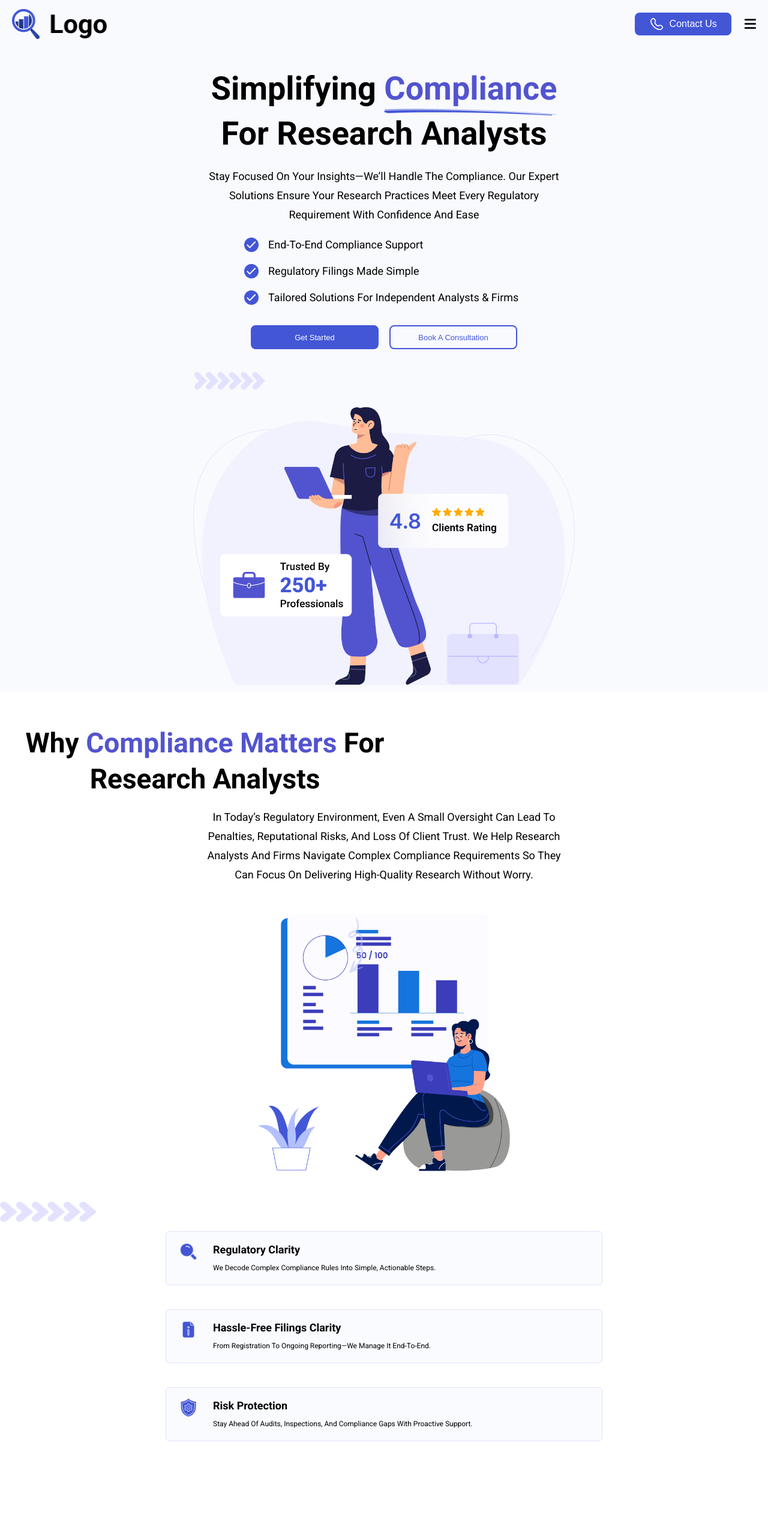
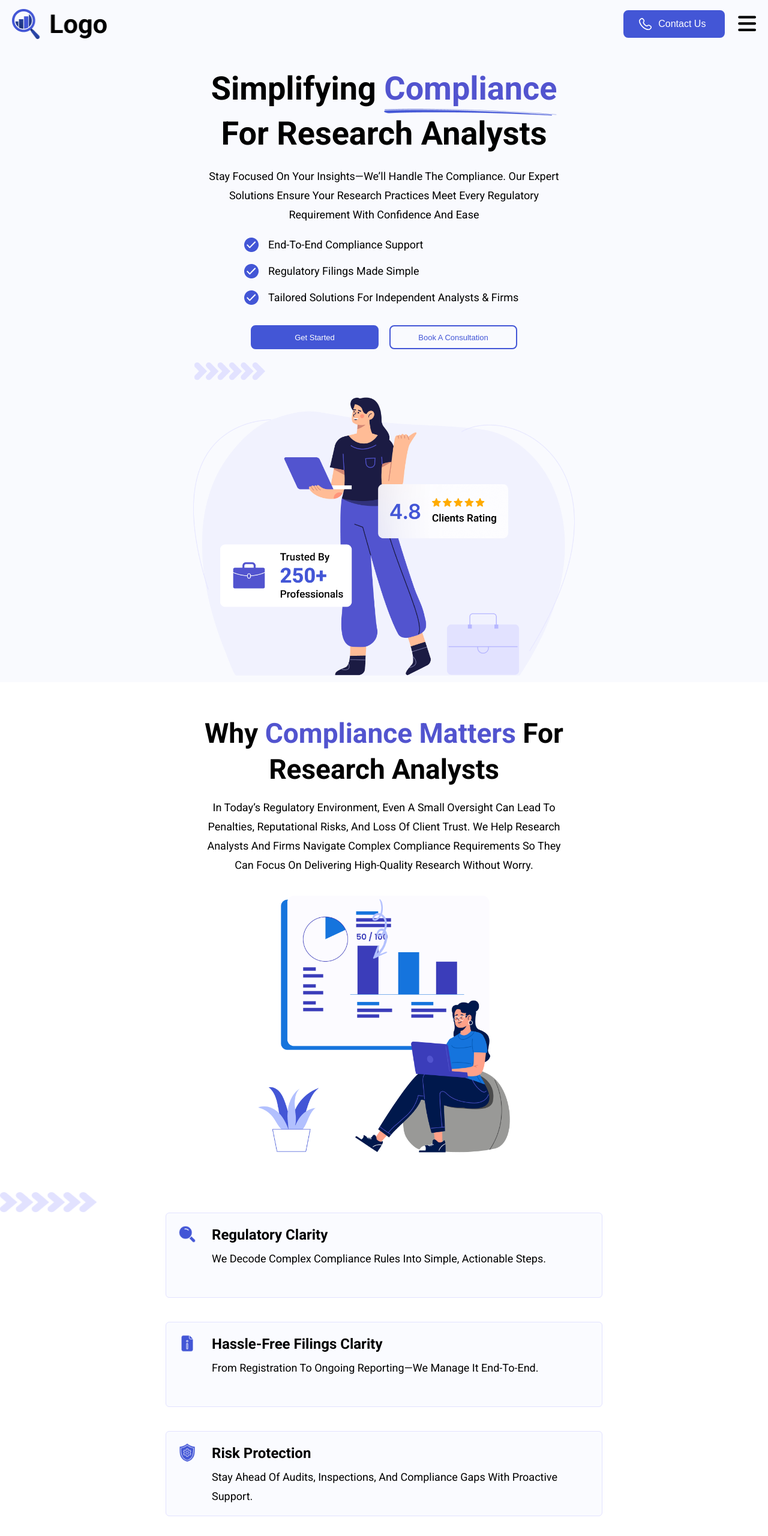
Before and after one commit to ritikamahato924/Assignment-InfoTech, a plain HTML site: page index.html in a window 1280 px wide. Shown: the whole page at 60% size. Before the commit the page ends 2522 px from the top, so only its background shows below. Drawn offline with Linux system fonts and the light colour scheme.

Commit message:
fix: resolve Figma feedback and responsive layout issues

```diff
--- a/style.css
+++ b/style.css
@@ -58,7 +58,8 @@ body {
 }
 
 .contact-btn {
-  height: 38px;
+  width: 169px;
+  height: 46px;
   padding: 0 22px;
   border: none;
   background: #4356d6;
@@ -181,17 +182,18 @@ body {
 .hero-buttons {
   display: flex;
   gap: 24px;
-  margin-top: 22px;
+  margin-top: 26px;
   width: 450px;
 }
 
 .primary-btn,
 .secondary-btn {
   width: 213px;
-  height: 48px;
+  height: 46px;
   border-radius: 8px;
-  font-size: 16px;
+  font-size: 18px;
   cursor: pointer;
+  padding: 12px 22px;
 }
 
 .primary-btn {
@@ -257,7 +259,7 @@ body {
   height: 140px;
   font-size: 48px;
   line-height: 70px;
-  font-weight: 700;
+  font-weight: 600;
   color: #000;
 }
 
@@ -279,17 +281,14 @@ body {
   justify-content: space-between;
   gap: 52px;
   position: relative;
-  margin: 50px 50px;
 }
 
 .curly-arrow {
   position: absolute;
-  top: -90.85px;
-  left: 445.56px;
+  top: -95.85px;
+  left: 505.56px;
   width: 30px;
   height: auto;
-  opacity: .5;
-  transition: .3s;
 }
 
 .curly-arrow:hover {
@@ -312,6 +311,7 @@ body {
   display: flex;
   flex-direction: column;
   gap: 40px;
+  margin-top: 40px;
 }
 
 .info-card {
@@ -320,6 +320,7 @@ body {
   gap: 26px;
 
   width: 100%;
+  height: 142px;
   padding: 20px 20px;
   border: 1px solid #E2E2FF;
   border-radius: 6px;
@@ -355,7 +356,7 @@ body {
 
 .menu-icon {
   display: none;
-  font-size: 22px;
+  font-size: 34px;
   cursor: pointer;
   color: #000;
 }
@@ -431,7 +432,7 @@ body {
 
   .menu-icon {
     display: block;
-    font-size: 22px;
+    font-size: 34px;
     cursor: pointer;
     margin-left: 20px;
     z-index: 1001;
@@ -461,7 +462,7 @@ body {
     padding: 30px 40px 55px;
     flex-direction: column;
     align-items: center;
-    gap: 32px;
+    gap: 16px;
     text-align: center;
   }
 
@@ -558,29 +559,31 @@ body {
   }
 
   .cards {
-    max-width: 560px;
+    max-width: 728px;
     margin: 0 auto;
     gap: 18px;
   }
 
   .info-card {
+    width: 728px;
+    height: 142px;
     text-align: left;
-    padding: 18px 22px;
+    padding: 20px 20px;
   }
 
   .card-icon {
-    width: 30px;
-    height: 30px;
+    width: 36px;
+    height: 36px;
   }
 
   .card-text h3 {
-    font-size: 18px;
-    line-height: 24px;
+    font-size: 24px;
+    line-height: 32px;
   }
 
   .card-text p {
-    font-size: 12px;
-    line-height: 20px;
+    font-size: 18px;
+    line-height: 32px;
   }
 
   .curly-arrow {
@@ -657,7 +660,7 @@ body {
 
   .menu-icon {
     display: block;
-    font-size: 22px;
+    font-size: 34px;
     cursor: pointer;
     margin-left: 10px;
     z-index: 1001;
@@ -687,7 +690,7 @@ body {
     padding: 30px 40px 55px;
     flex-direction: column;
     align-items: center;
-    gap: 32px;
+    gap: 16px;
     text-align: center;
   }
 
@@ -765,6 +768,7 @@ body {
     height: 120px;
     font-size: 46px;
     line-height: 60px;
+    margin: 0 auto;
   }
 
   .section-heading p {
@@ -787,8 +791,9 @@ body {
   .curly-arrow {
     top: 5px;
     right: 18%;
-    left: 490px;
+    left: 580px;
     width: 26px;
+    height: 100px;
   }
 
   .compliance-section {
@@ -813,10 +818,10 @@ body {
 
   .info-card {
     width: 728px;
+    height: 142px;
     max-width: 100%;
-    height: auto;
     text-align: left;
-    padding: 18px 22px;
+    padding: 20px 20px;
   }
 
   .card-icon {
@@ -825,13 +830,13 @@ body {
   }
 
   .card-text h3 {
-    font-size: 18px;
-    line-height: 24px;
+    font-size: 24px;
+    line-height: 32px;
   }
 
   .card-text p {
-    font-size: 12px;
-    line-height: 20px;
+    font-size: 18px;
+    line-height: 32px;
   }
 }
 
@@ -849,6 +854,7 @@ body {
     justify-content: space-between;
 
     position: relative;
+    background: #fff;
   }
 
   .logo {
@@ -1131,7 +1137,7 @@ body {
 
     font-size: 34px !important;
     line-height: 48px !important;
-    font-weight: 700;
+    font-weight: 600;
 
     text-align: center;
   }
@@ -1178,8 +1184,6 @@ body {
 
     width: 30px;
     height: auto;
-
-    opacity: .5;
 
     z-index: 5;
   }
@@ -1259,6 +1263,8 @@ body {
 
 
   .card-text p {
+    width: 241px;
+    height: 92px;
     margin: 0;
 
     font-size: 18px !important;
```
